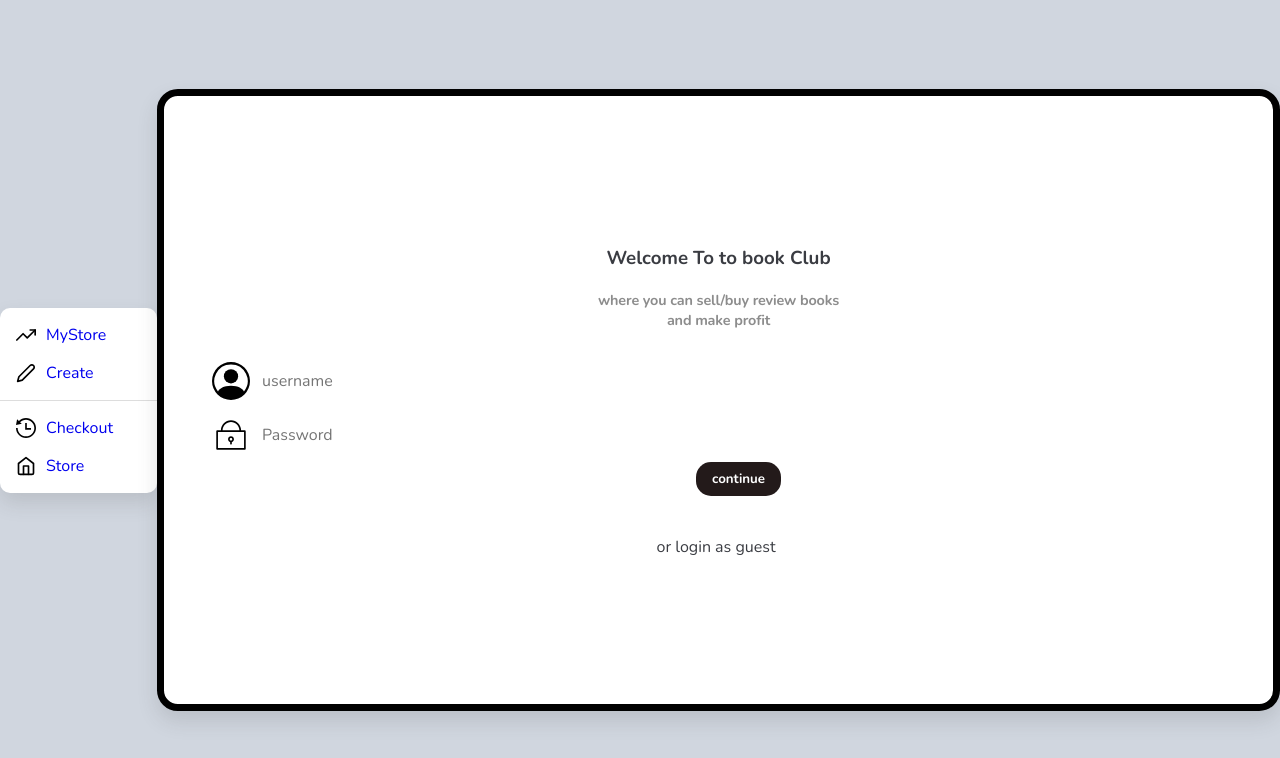
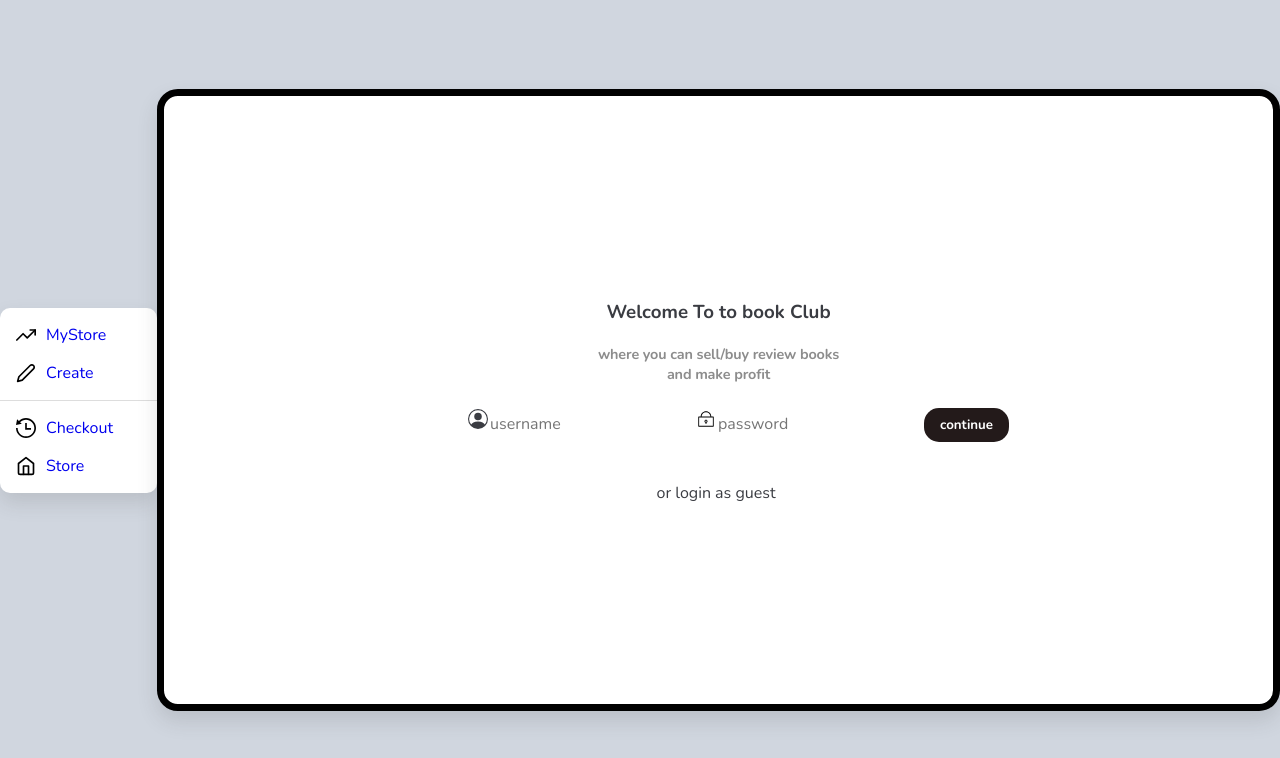
Before and after one commit to AZIZXlaouiti/e-commerce-bookClub, a React (Create React App) app: page /create in a window 1280 px wide. Shown: the top 758 px of the page. Built offline with nearby package versions, Linux system fonts and the light colour scheme; data requests are answered from the project's data file.

Commit message:
added features

```diff
--- a/db.json
+++ b/db.json
@@ -61,6 +61,7 @@
     {
       "id": 1,
       "userName": "john",
+      "passWord": 12345,
       "wallet": 200,
       "cart": [
 
--- a/src/App.js
+++ b/src/App.js
@@ -8,7 +8,7 @@ import Mystore from './component/Mystore'
 import Checkout from './component/Checkout'
 const App = () => {
   const [cart , setCart ] = useState([])
-  const [username,setUser] = useState('john')
+  const [currentUser,setUser] = useState({userName:'john',wallet: 200})
   const [body,setbody] = useState([])
   useEffect(()=>{
     fetch('http://localhost:3001/store')
@@ -22,23 +22,40 @@ const App = () => {
    fetch('http://localhost:3001/users')
    .then(resp=>resp.json())
    .then(users=>{
-       const updateUser = users.find((user)=>user.userName === username)
+       const updateUser = users.find((user)=>user.userName === currentUser.userName)
        setUser(updateUser)
 
    }
 
       )
-  },[])
+  },[currentUser.userName])
 
+   function handleAddUser(newUser){
+    const option={
+        method: 'POST',
+        headers: {
+         'Content-type': 'application/json'
+        },
+        body: JSON.stringify({
+          ...newUser,
+          wallet: 200,
+          cart: []
+        })
+       }
+
+    fetch(`http://localhost:3001/users/`,option)
+   }
+
+  console.log('currentUser',currentUser)
   return (
     <div className="container">
       <Router>
        <NavBar/>
         <Switch>
-        <Route exact path="/checkout" render={props=> <Checkout {...props} setCart = {setCart} cart={cart} username={username} />}/>
-        <Route exact path="/mystore" ><Mystore username = {username} cart={cart}/> </Route>
-        <Route exact path="/create" render={props=> <Create {...props} username={username} setUser={setUser}/>}/>
-        <Route exact path="/store" ><Store body = {body} setbody ={setbody} cart={cart} setCart={setCart} username={username} setUser={setUser}/> </Route>
+        <Route exact path="/checkout" render={props=> <Checkout {...props} setCart = {setCart} cart={cart} currentUser={currentUser} />}/>
+        <Route exact path="/mystore" ><Mystore currentUser = {currentUser} cart={cart}/> </Route>
+        <Route exact path="/create" render={props=> <Create {...props} currentUser={currentUser} setUser={setUser} handleAddUser={handleAddUser}/>}/>
+        <Route exact path="/store" ><Store body = {body} setbody ={setbody} cart={cart} setCart={setCart} currentUser={currentUser} setUser={setUser}/> </Route>
         </Switch>
       </Router>
     </div>
--- a/src/component/Checkout.js
+++ b/src/component/Checkout.js
@@ -1,19 +1,22 @@
 import React from 'react'
 import StoreCard from './ItemCard'
-const Checkout = ({setCart , cart ,username, history,handleUpdateCart}) => {
+const Checkout = ({setCart , cart ,currentUser, history,handleUpdateCart}) => {
 
     function handleCheckout (cart){
         history.push('/mystore')
-        const id = 1
+
         const option={
             method: 'PATCH',
             headers: {
              'Content-type': 'application/json'
             },
-            body: JSON.stringify({cart:cart,wallet:username.wallet})
+            body: JSON.stringify({
+                cart:cart,
+                wallet:currentUser.wallet
+            })
            }
 
-        fetch(`http://localhost:3001/users/1`,option)
+        fetch(`http://localhost:3001/users/${currentUser.id}`,option)
         .then(setCart([]))
 
 
@@ -24,9 +27,9 @@ const Checkout = ({setCart , cart ,username, history,handleUpdateCart}) => {
               <section>
 
                   <div className='title'>Today</div>
-                  <button className="user-action">wallet : ${username.wallet}</button>
+                  <button className="user-action">wallet : ${currentUser.wallet}</button>
                  {cart.map((item,index)=> <> <StoreCard handleUpdateCart={handleUpdateCart}  key={index} cart={item}/></>)}
-                 <button className='add-8'  onClick={()=>handleCheckout(cart)}>checkout</button>
+                 <button className='add-8'  onClick={()=>handleCheckout(cart,currentUser)}>checkout</button>
 
         </section>
 
--- a/src/component/Create.js
+++ b/src/component/Create.js
@@ -1,10 +1,25 @@
 import React, { useState } from 'react'
 import icons from './Icons'
-const Home = ({history}) => {
+const Home = ({history,handleAddUser}) => {
+     const [newUser,setUser] = useState({
+      userName: "",
+      passWord: ''
 
-     console.log('history',history)
-     function handleClick(){
-        history.push('/mystore')
+     })
+
+   function handleClick(e){
+      e.preventDefault()
+
+      handleAddUser(newUser)
+      history.push('/mystore')
+   }
+
+     function handleChange(e){
+          setUser({
+             ...newUser,
+             [e.target.name]:e.target.value
+          })
+
      }
     return (
 
@@ -20,25 +35,26 @@ const Home = ({history}) => {
 
               <ul >
 
-
-            <button className="menu-button menu-button-filed">
-            {icons[4].svg}
-            <input placeholder="username"  type="text" required/>
-
-            </button>
+              <form onSubmit={(e)=>handleClick(e)}>
 
 
 
-            <button className="menu-button menu-button-filed">
+            {icons[4].svg}
+            <input value = {newUser.userName} className="menu-i menu-i-filed" placeholder="username"  type="text" name ='userName' onChange={(e)=>handleChange(e)} required/>
+
+
             {icons[5].svg}
-            <input placeholder="Password"  type="text" required/>
-            </button>
+            <input value ={newUser.passWord} className="menu-i menu-i-filed" placeholder="password"  type="text"  name='passWord'  onChange={(e)=>handleChange(e)} required/>
 
-                <button onClick={handleClick} type='submit' className='add-8'  >continue</button>
+
+                <button  type='submit' className='add-8'  >continue</button>
+                </form>
               </ul>
 
-              <ul className="menu-list"><li class="menu-item"><p onClick={handleClick}>or login as guest
-    </p></li></ul>
+              <ul className="menu-list"><li class="menu-item">
+                 <p onClick={()=>history.push('/mystore')}>or login as guest
+               </p>
+               </li></ul>
             </div>
 
     )
--- a/src/component/Mystore.js
+++ b/src/component/Mystore.js
@@ -1,6 +1,6 @@
 import React, { useState,useEffect } from 'react'
 import StoreCard from './ItemCard'
-const Mystore = ({username}) => {
+const Mystore = ({currentUser}) => {
     const[cart,setUserCart] = useState([])
     useEffect(()=>{
         fetch(`http://localhost:3001/users/1`)
@@ -12,8 +12,8 @@ const Mystore = ({username}) => {
     return (
         <div className=" home menu menu-field">
             <section>
-                 <div className='title'><b>{username.userName}</b> history</div>
-                 {username.cart !== undefined? cart.map((item,index)=> <> <StoreCard key={index} cart={item}/></>):null}
+                 <div className='title'><b>{currentUser.userName}</b> history</div>
+                 {currentUser.cart !== undefined? cart.map((item,index)=> <> <StoreCard key={index} cart={item}/></>):null}
 
 
             </section>
--- a/src/component/Store.js
+++ b/src/component/Store.js
@@ -2,7 +2,7 @@ import React ,{useState, useEffect}from 'react'
 import StoreCard,{ItemCard} from './ItemCard'
 import icons from './Icons'
 
-const Store = ({cart,setCart,username,setUser ,body,setbody}) => {
+const Store = ({cart,setCart,currentUser,setUser ,body,setbody}) => {
 
 
 
@@ -25,9 +25,9 @@ const Store = ({cart,setCart,username,setUser ,body,setbody}) => {
 
     function handleWallet(book){
         const available = body.find ((item)=>item.name=== book.name)
-        if (username.wallet>=book.price&& available.amount>0){
+        if (currentUser.wallet>=book.price&& available.amount>0){
 
-            const updateWallet = Math.floor(username.wallet-book.price)
+            const updateWallet = Math.floor(currentUser.wallet-book.price)
             const updateItem =  cart.find((item)=>item.name===book.name)
 
             if (!updateItem){
@@ -47,7 +47,7 @@ const Store = ({cart,setCart,username,setUser ,body,setbody}) => {
                 if (item.name === book.name) return {...item,amount:item.amount-=1}
                 else return {...item}
             })
-            setUser( {...username,wallet :updateWallet})
+            setUser( {...currentUser,wallet :updateWallet})
             setbody(updateAmount)
         }
         else if (available.amount<=0){
@@ -69,12 +69,12 @@ const Store = ({cart,setCart,username,setUser ,body,setbody}) => {
         setbody(updateAmount)
         if (item.total > 0 ){
 
-            if (username.wallet + item.total<=200 ){
+            if (currentUser.wallet + item.total<=200 ){
                  const range = item.total/item.count
-                const priceChange = Math.floor(username.wallet+range)
-                setUser( {...username,wallet :priceChange})
+                const priceChange = Math.floor(currentUser.wallet+range)
+                setUser( {...currentUser,wallet :priceChange})
                 const cartChange = cart.map((book)=>{
-                    if(book == item) return {...book,count:book.count-=1,total:book.total-= range}
+                    if(book === item) return {...book,count:book.count-=1,total:book.total-= range}
                     else{
                         return{...book}
                     }
@@ -93,9 +93,9 @@ const Store = ({cart,setCart,username,setUser ,body,setbody}) => {
 
 
 
-    console.log('username',username)
+    // console.log('username',currentUser)
     console.log("cart",cart)
-    console.log("body",body)
+    // console.log("body",body)
     return (
 
             <div className=" home menu menu-field">
@@ -159,7 +159,7 @@ const Store = ({cart,setCart,username,setUser ,body,setbody}) => {
 
         <section>
                   <div className='title'>Today</div>
-                  <button className="user-action">wallet : ${username.wallet}</button>
+                  <button className="user-action">wallet : ${currentUser.wallet}</button>
                  {cart.map((item,index)=> <> <StoreCard handleUpdateCart={handleUpdateCart} key={index} icons ={icons[8].svg}cart={item}/></>)}
 
 
```
